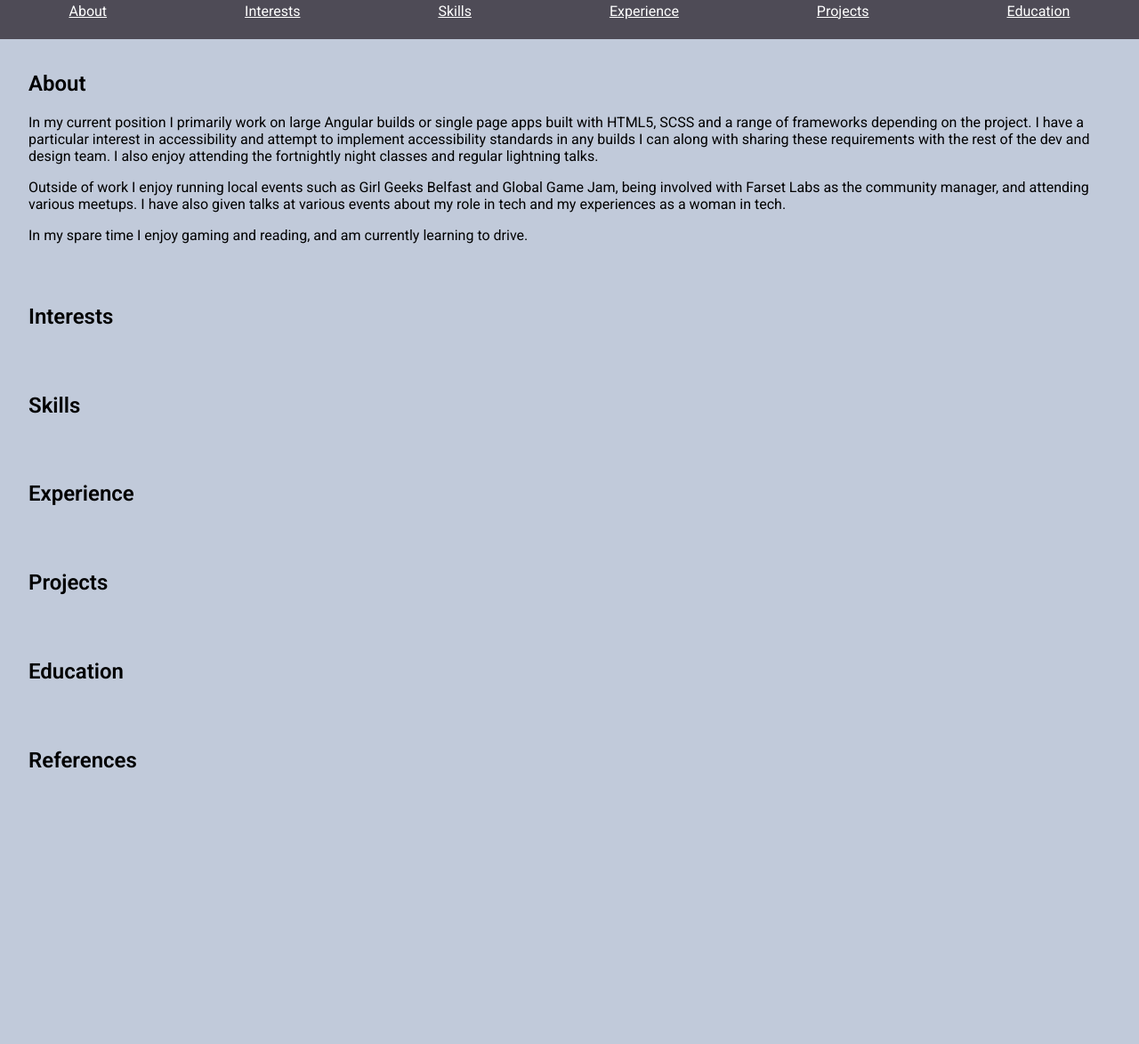
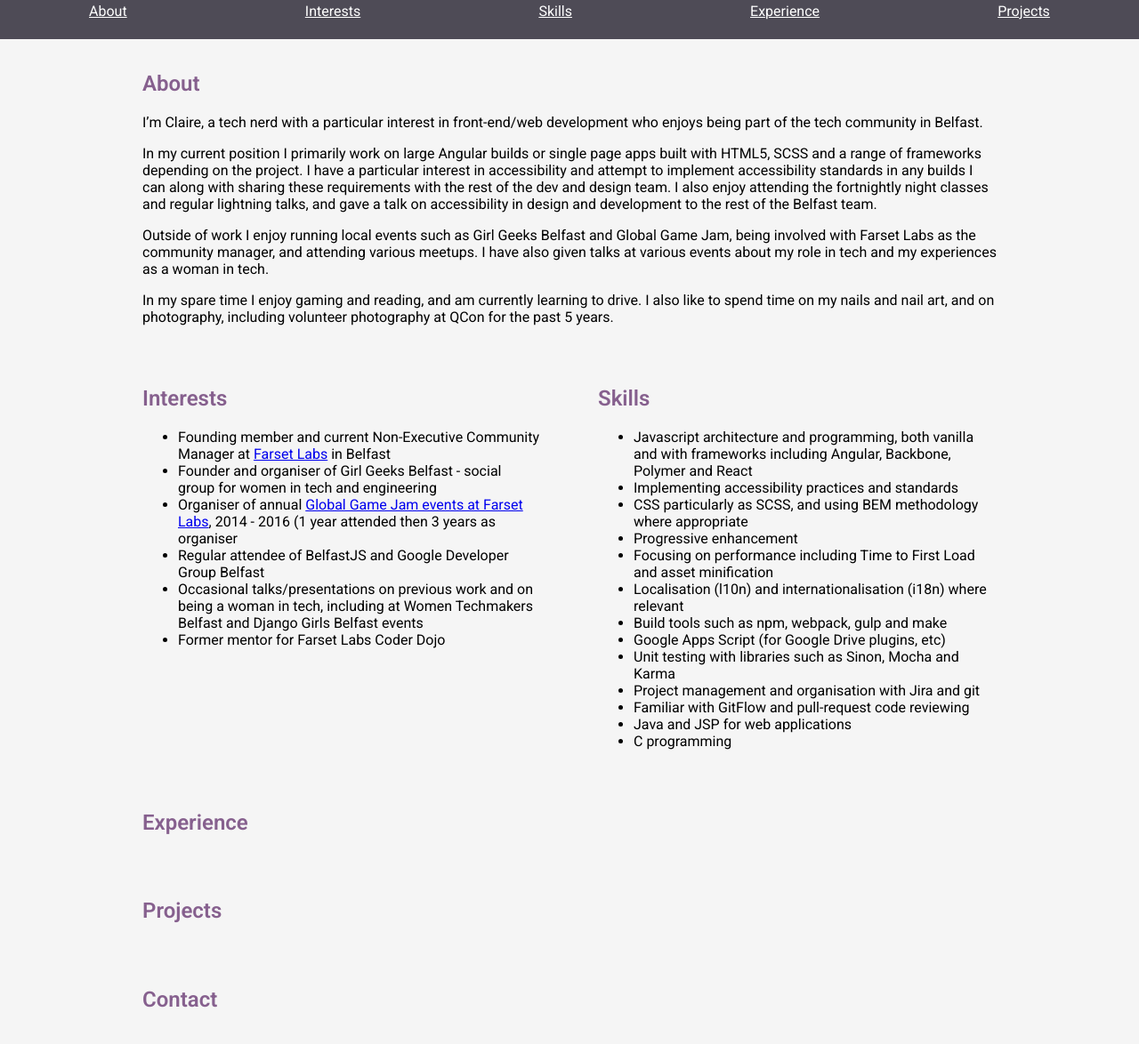
Before and after one commit to clairebones/clairebones.github.io, a website: page index.html in a window 1280 px wide. Shown: the part 212-1386 px from the top of the page at 89% size. Before the commit the page ends 1117 px from the top, so only its background shows below. Drawn offline with Linux system fonts and the light colour scheme.

Commit message:
Improve content and add favicon

```diff
--- a/index.html
+++ b/index.html
@@ -5,6 +5,7 @@
         <meta name="viewport" content="width=device-width,minimal-ui,initial-scale=1.0,maximum-scale=1.0,user-scalable=no" />
 
         <meta name="theme-color" content="#663854"/>
+        <link rel="icon" async type="image/png" href="build/assets/img/favicon.png"/>
         <meta name="description" content=" Claire Wilgar - Personal portfolio and information page" />
 
         <title>Claire Wilgar - clairebones.github.io</title>
@@ -21,35 +22,66 @@
             <a href="#skills">Skills</a>
             <a href="#experience">Experience</a>
             <a href="#projects">Projects</a>
-            <a href="#education">Education</a>
         </nav>
         <div class="section section-about">
-            <h2 id="about">About</h2>
-            <div class="about-contents">
-                <p>In my current position I primarily work on large Angular builds or single page apps built with HTML5, SCSS and a range of frameworks depending on the project. I have a particular interest in accessibility and attempt to implement accessibility standards in any builds I can along with sharing these requirements with the rest of the dev and design team. I also enjoy attending the fortnightly night classes and regular lightning talks.</p>
+            <h2 id="about" class="section-title">About</h2>
+            <div class="content about-content">
+                <p>I’m Claire, a tech nerd with a particular interest in front-end/web development who enjoys being part of the tech community in Belfast.</p>
+
+                <p>In my current position I primarily work on large Angular builds or single page apps built with HTML5, SCSS and a range of frameworks depending on the project. I have a particular interest in accessibility and attempt to implement accessibility standards in any builds I can along with sharing these requirements with the rest of the dev and design team. I also enjoy attending the fortnightly night classes and regular lightning talks, and gave a talk on accessibility in design and development to the rest of the Belfast team.</p>
 
                 <p>Outside of work I enjoy running local events such as Girl Geeks Belfast and Global Game Jam, being involved with Farset Labs as the community manager, and attending various meetups.  I have also given talks at various events about my role in tech and my experiences as a woman in tech.</p>
 
-                <p>In my spare time I enjoy gaming and reading, and am currently learning to drive.</p>
+                <p>In my spare time I enjoy gaming and reading, and am currently learning to drive. I also like to spend time on my nails and nail art, and on photography, including volunteer photography at QCon for the past 5 years.</p>
             </div>
         </div>
-        <div class="section section-interests">
-            <h2 id="interests">Interests</h2>
+        <div class="row">
+            <div class="section section-interests">
+                <h2 id="interests" class="section-title">Interests</h2>
+                <div class="content interests-content">
+                    <ul>
+                        <li>Founding member and current Non-Executive Community Manager at <a href="http://www.farsetlabs.org.uk/">Farset Labs</a> in Belfast</li>
+                        <li>Founder and organiser of Girl Geeks Belfast - social group for women in tech and engineering</li>
+                        <li>Organiser of annual <a href="http://globalgamejam.org/2016/jam-sites/farset-labs">Global Game Jam events at Farset Labs</a>, 2014 - 2016 (1 year attended then 3 years as organiser</li>
+                        <li>Regular attendee of BelfastJS and Google Developer Group Belfast</li>
+                        <li>Occasional talks/presentations on previous work and on being a woman in tech, including at  Women Techmakers Belfast and Django Girls Belfast events</li>
+                        <li>Former mentor for Farset Labs Coder Dojo</li>
+
+                    </ul>
+                </div>
+            </div>
+            <div class="section section-skills">
+                <h2 id="skills" class="section-title">Skills</h2>
+                <div class="content skills-content">
+                    <ul>
+                        <li>Javascript architecture and programming, both vanilla and with frameworks including Angular, Backbone, Polymer and React</li>
+                        <li>Implementing accessibility practices and standards</li>
+                        <li>CSS particularly as SCSS, and using BEM methodology where appropriate</li>
+                        <li>Progressive enhancement</li>
+                        <li>Focusing on performance including Time to First Load and asset minification</li>
+                        <li>Localisation (l10n) and internationalisation (i18n) where relevant</li>
+                        <li>Build tools such as npm, webpack, gulp and make</li>
+                        <li>Google Apps Script (for Google Drive plugins, etc)</li>
+                        <li>Unit testing with libraries such as Sinon, Mocha and Karma</li>
+                        <li>Project management and organisation with Jira and git</li>
+                        <li>Familiar with GitFlow and pull-request code reviewing</li>
+                        <li>Java and JSP for web applications</li>
+                        <li>C programming</li>
+                    </ul>
+                </div>
+            </div>
         </div>
-        <div class="section section-skills">
-            <h2 id="skills">Skills</h2>
-        </div>
+
         <div class="section section-experience">
-            <h2 id="experience">Experience</h2>
+            <h2 id="experience" class="section-title">Experience</h2>
         </div>
         <div class="section section-projects">
-            <h2 id="projects">Projects</h2>
+            <h2 id="projects" class="section-title">Projects</h2>
+
         </div>
-        <div class="section section-education">
-            <h2 id="education">Education</h2>
-        </div>
-        <div class="section section-references">
-            <h2 id="references">References</h2>
+
+        <div class="section section-contact">
+            <h2 id="contact" class="section-title">Contact</h2>
         </div>
     </body>
 </html>
--- a/src/style/_variables.scss
+++ b/src/style/_variables.scss
@@ -2,7 +2,7 @@ $color: (
     white: #FFFFFF,
     dark: #4E4B56,
     med: #8A9AA3,
-    light: #C1CADA,
+    light: #F5F5F5,
     light-feature: #86608E,
     dark-feature: #663854
 );
--- a/src/style/index.scss
+++ b/src/style/index.scss
@@ -50,6 +50,21 @@ nav {
     }
 }
 
+.row {
+    display: flex;
+    flex-flow: row wrap;
+    width: 80%;
+    margin: 0 auto;
+}
+
 .section {
     padding: 1rem 2rem;
+    width: 80%;
+    margin: 0 auto;
+    flex: 1 1 0;
 }
+
+.section-title {
+    color: map-get($color, light-feature);
+    border-bottom: 1px auto map-get($color, light-feature);
+}
```
Also changed, not shown: assets/img/favicon.png (added), build/assets/img/favicon.png (added), build/css/index.css.
